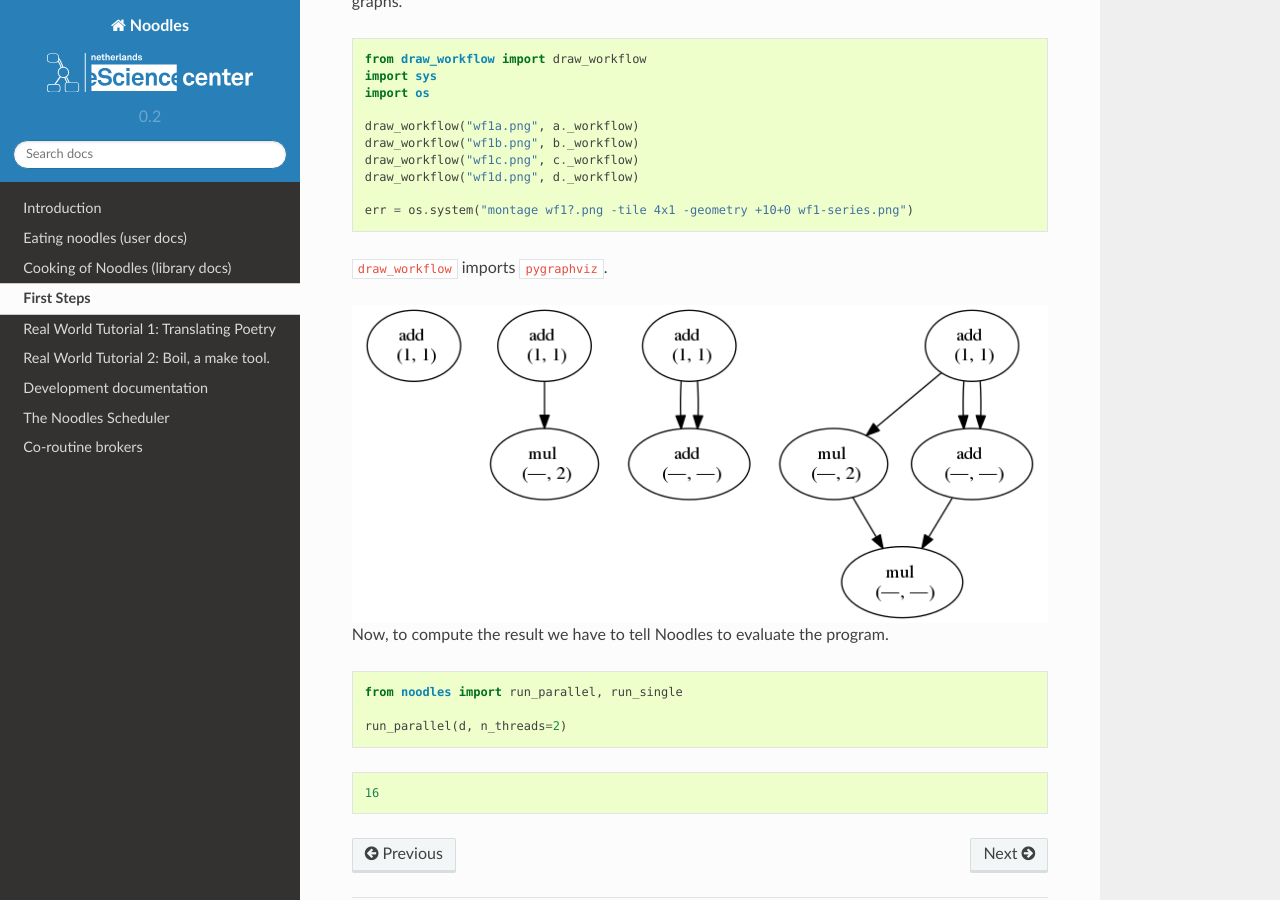
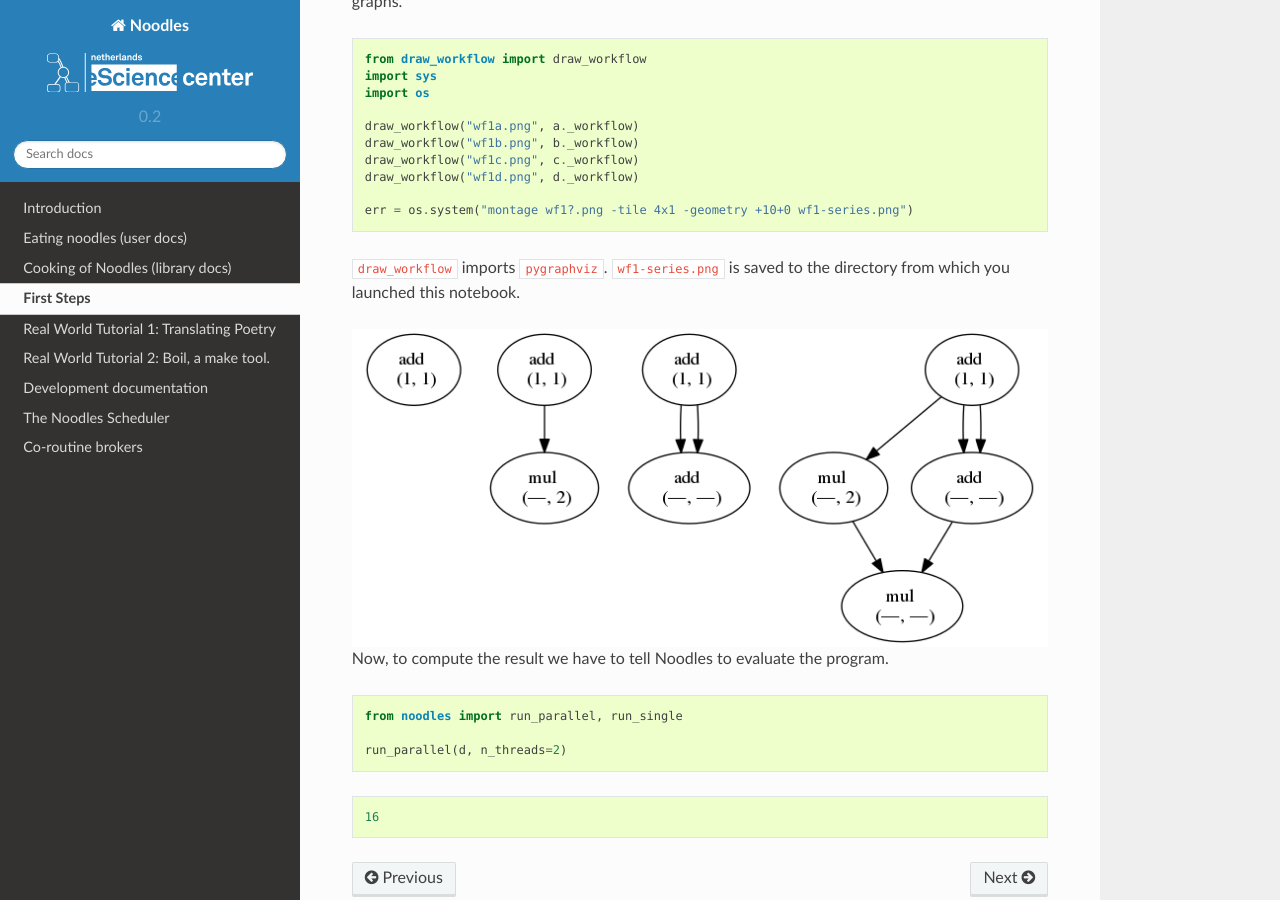
Before and after one commit to NLeSC/noodles, a Sphinx documentation site: the page built from doc/source/first_steps.rst, in a window 1280 px wide and 900 px high, scrolled down 826 px. Built offline with Sphinx 7.4.7 and the Read the Docs theme 2.0.0, drawn with Linux system fonts in a browser that asks for light colours.

Commit message:
Some clarification wrt the disk location of the call graph produced.

```diff
--- a/doc/source/first_steps.rst
+++ b/doc/source/first_steps.rst
@@ -42,7 +42,7 @@ That looks easy enough; the funny thing is though, that nothing has been compute
 
     err = os.system("montage wf1?.png -tile 4x1 -geometry +10+0 wf1-series.png")
 
-``draw_workflow`` imports ``pygraphviz``.
+``draw_workflow`` imports ``pygraphviz``. ``wf1-series.png`` is saved to the directory from which you launched this notebook.
 
 .. figure:: _static/images/wf1-series.png
     :alt: building the workflow
```
